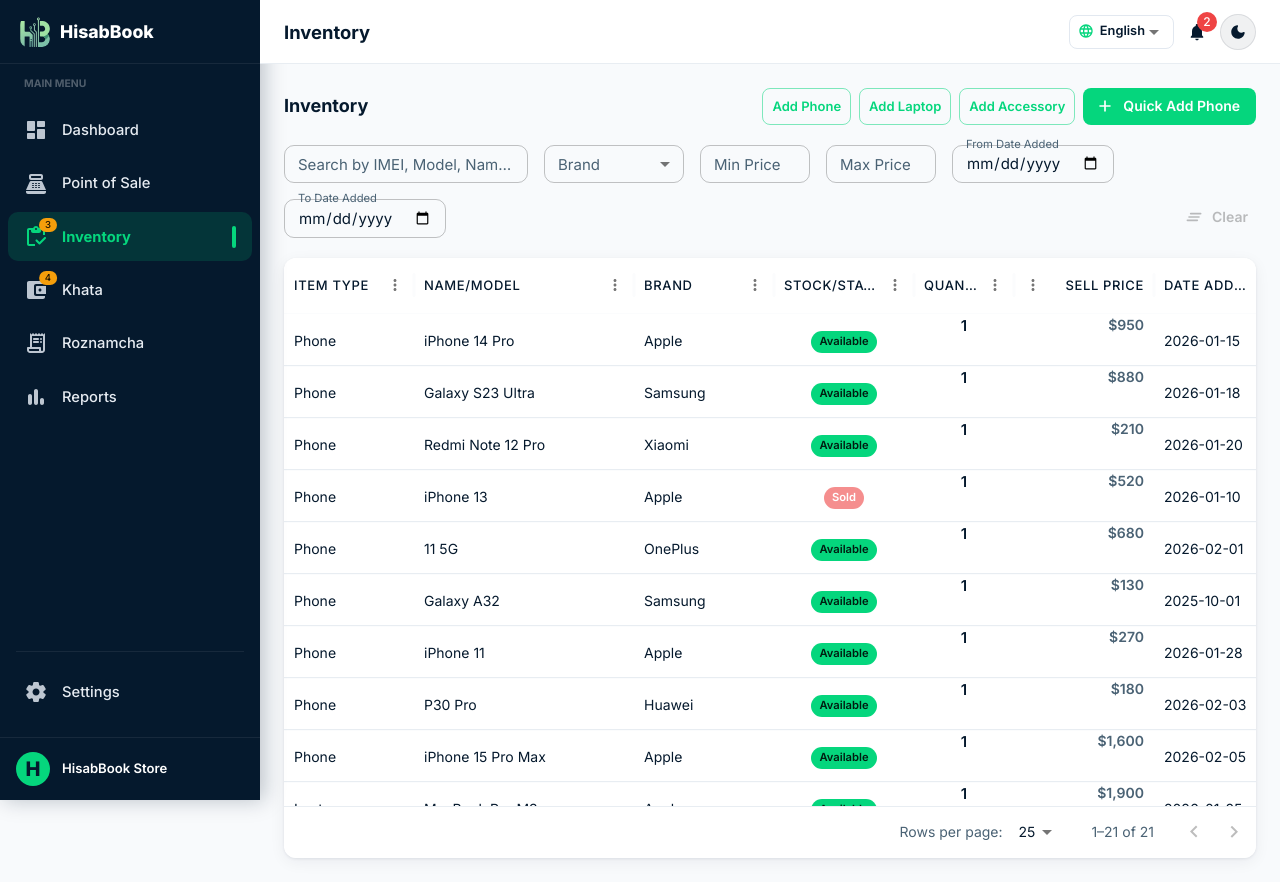
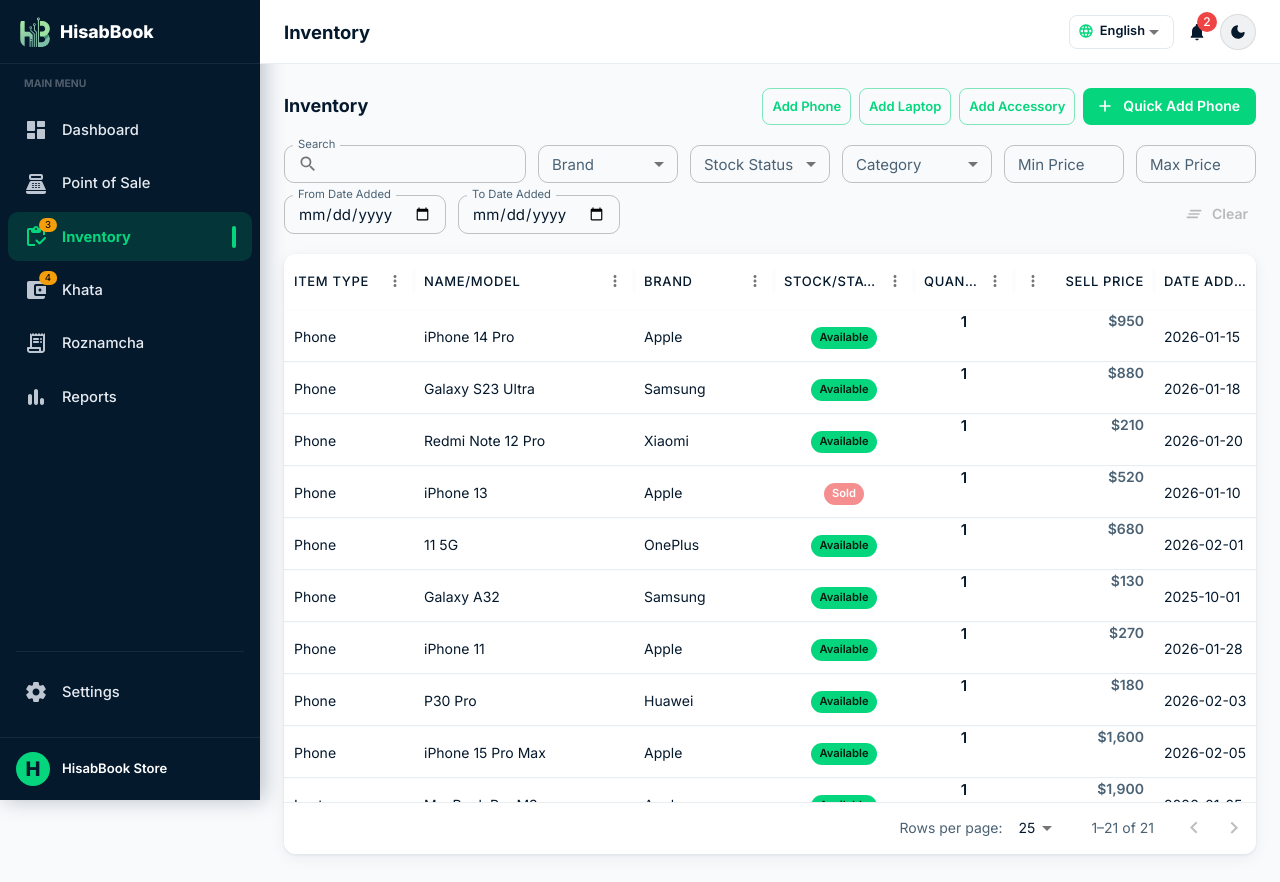
Before and after one commit to HisabBook/hisab-book, a React (Vite) app: page /inventory in a window 1280 px wide. Built offline with nearby package versions, Linux system fonts and the light colour scheme.

Commit message:
Update Filters

```diff
--- a/src/pages/inventory/components/InventoryFilters.jsx
+++ b/src/pages/inventory/components/InventoryFilters.jsx
@@ -1,15 +1,8 @@
-import {
-  Box,
-  Button,
-  Grid,
-  MenuItem,
-  TextField,
-  InputAdornment,
-  Typography,
-} from '@mui/material';
+import { Box, Button, MenuItem, TextField, InputAdornment, Typography } from '@mui/material';
 import ClearAllRoundedIcon from '@mui/icons-material/ClearAllRounded';
 import SearchRoundedIcon from '@mui/icons-material/SearchRounded';
-import { STOCK_STATUSES } from '../../../constants/conditions';
+
+const STOCK_FILTER_OPTIONS = ['Available', 'Sold', 'Low', 'Out'];
 
 const InventoryFilters = ({
   filters,
@@ -17,15 +10,12 @@
   onClear,
   availableBrands,
   availableCategories,
-  activeTab,
 }) => {
   const handleInputChange = (event) => {
     const { name, value } = event.target;
     onFilterChange(name, value);
   };
 
-  const showStatusFilter = activeTab === 'phones' || activeTab === 'laptops';
-  const showCategoryFilter = activeTab === 'accessories';
   const hasActiveFilters =
     !!filters.search ||
     !!filters.brand ||
@@ -38,36 +28,25 @@
 
   return (
     <Box sx={{ mb: 2.5 }}>
-      <Grid container spacing={2} alignItems='center'>
-        {/* Search, Brand, and other filters remain the same... */}
-        <Grid item xs={12} sm={6} md={3}>
+      <Box sx={{ display: 'flex', flexWrap: 'wrap', gap: 1.5, alignItems: 'center' }}>
         <TextField
-            fullWidth
           size='small'
-            label='Search by IMEI, Model, Name...'
+          label='Search'
           name='search'
           value={filters.search}
           onChange={handleInputChange}
-            InputProps={{
+          sx={{ minWidth: 240, flex: '1 1 240px' }}
+          slotProps={{
+            input: {
               startAdornment: (
                 <InputAdornment position='start'>
                   <SearchRoundedIcon fontSize='small' />
                 </InputAdornment>
               ),
-              sx: {
-                '&:-webkit-autofill, &:-webkit-autofill:hover, &:-webkit-autofill:focus, &:-webkit-autofill:active':
-                  {
-                    WebkitBackgroundClip: 'text',
-                    WebkitTextFillColor: (theme) => theme.palette.text.primary,
-                    transition: 'background-color 5000s ease-in-out 0s',
-                    boxShadow: 'none',
-                  },
             },
           }}
         />
-        </Grid>
 
-        <Grid item xs={12} sm={4} md='auto'>
         <TextField
           select
           size='small'
@@ -76,7 +55,6 @@
           value={filters.brand}
           onChange={handleInputChange}
           sx={{ minWidth: 140 }}
-            displayEmpty
         >
           <MenuItem value=''>
             <Typography variant='body2' color='text.secondary'>
@@ -89,10 +67,7 @@
             </MenuItem>
           ))}
         </TextField>
-        </Grid>
 
-        {showStatusFilter && (
-          <Grid item xs={12} sm={4} md='auto'>
         <TextField
           select
           size='small'
@@ -101,23 +76,40 @@
           value={filters.status}
           onChange={handleInputChange}
           sx={{ minWidth: 140 }}
-              displayEmpty
         >
           <MenuItem value=''>
             <Typography variant='body2' color='text.secondary'>
               All Statuses
             </Typography>
           </MenuItem>
-              {STOCK_STATUSES.map((status) => (
+          {STOCK_FILTER_OPTIONS.map((status) => (
             <MenuItem key={status} value={status}>
               {status}
             </MenuItem>
           ))}
         </TextField>
-          </Grid>
-        )}
 
-        <Grid item xs={6} sm='auto'>
+        <TextField
+          select
+          size='small'
+          label='Category'
+          name='category'
+          value={filters.category}
+          onChange={handleInputChange}
+          sx={{ minWidth: 150 }}
+        >
+          <MenuItem value=''>
+            <Typography variant='body2' color='text.secondary'>
+              All Categories
+            </Typography>
+          </MenuItem>
+          {availableCategories.map((category) => (
+            <MenuItem key={category} value={category}>
+              {category}
+            </MenuItem>
+          ))}
+        </TextField>
+
         <TextField
           size='small'
           label='Min Price'
@@ -125,10 +117,8 @@
           type='number'
           value={filters.minPrice}
           onChange={handleInputChange}
-            sx={{ width: 110 }}
+          sx={{ width: 120 }}
         />
-        </Grid>
-        <Grid item xs={6} sm='auto'>
         <TextField
           size='small'
           label='Max Price'
@@ -136,12 +126,9 @@
           type='number'
           value={filters.maxPrice}
           onChange={handleInputChange}
-            sx={{ width: 110 }}
+          sx={{ width: 120 }}
         />
-        </Grid>
 
-        {/* --- START OF THE FORCEFUL FIX --- */}
-        <Grid item xs={6} sm='auto'>
         <TextField
           size='small'
           label='From Date Added'
@@ -149,24 +136,9 @@
           type='date'
           value={filters.startDate}
           onChange={handleInputChange}
-            InputLabelProps={{ shrink: true }}
-            sx={{
-              minWidth: 150,
-              // This targets the label of THIS specific text field
-              '& .MuiInputLabel-root': {
-                transform: 'translate(14px, -9px) scale(0.75) !important',
-              },
-              '& .MuiInputBase-input': {
-                colorScheme: (theme) => theme.palette.mode,
-                '&::-webkit-calendar-picker-indicator': {
-                  filter: (theme) =>
-                    theme.palette.mode === 'dark' ? 'invert(0.8)' : 'none',
-                },
-              },
-            }}
+          slotProps={{ inputLabel: { shrink: true } }}
+          sx={{ minWidth: 160 }}
         />
-        </Grid>
-        <Grid item xs={6} sm='auto'>
         <TextField
           size='small'
           label='To Date Added'
@@ -174,38 +146,21 @@
           type='date'
           value={filters.endDate}
           onChange={handleInputChange}
-            InputLabelProps={{ shrink: true }}
-            sx={{
-              minWidth: 150,
-              '& .MuiInputLabel-root': {
-                transform: 'translate(14px, -9px) scale(0.75) !important',
-              },
-              '& .MuiInputBase-input': {
-                colorScheme: (theme) => theme.palette.mode,
-                '&::-webkit-calendar-picker-indicator': {
-                  filter: (theme) =>
-                    theme.palette.mode === 'dark' ? 'invert(0.8)' : 'none',
-                },
-              },
-            }}
+          slotProps={{ inputLabel: { shrink: true } }}
+          sx={{ minWidth: 160 }}
         />
-        </Grid>
-        <Grid item xs md='auto' sx={{ ml: 'auto' }}>
+
         <Button
           variant='text'
           color='secondary'
           disabled={!hasActiveFilters}
           onClick={onClear}
           startIcon={<ClearAllRoundedIcon />}
-            sx={{
-              color: 'text.secondary',
-              '&:hover': { bgcolor: 'action.hover' },
-            }}
+          sx={{ ml: 'auto', color: 'text.secondary', '&:hover': { bgcolor: 'action.hover' } }}
         >
           Clear
         </Button>
-        </Grid>
-      </Grid>
+      </Box>
     </Box>
   );
 };
```
Lines whose indentation alone changed are shown as unchanged.
